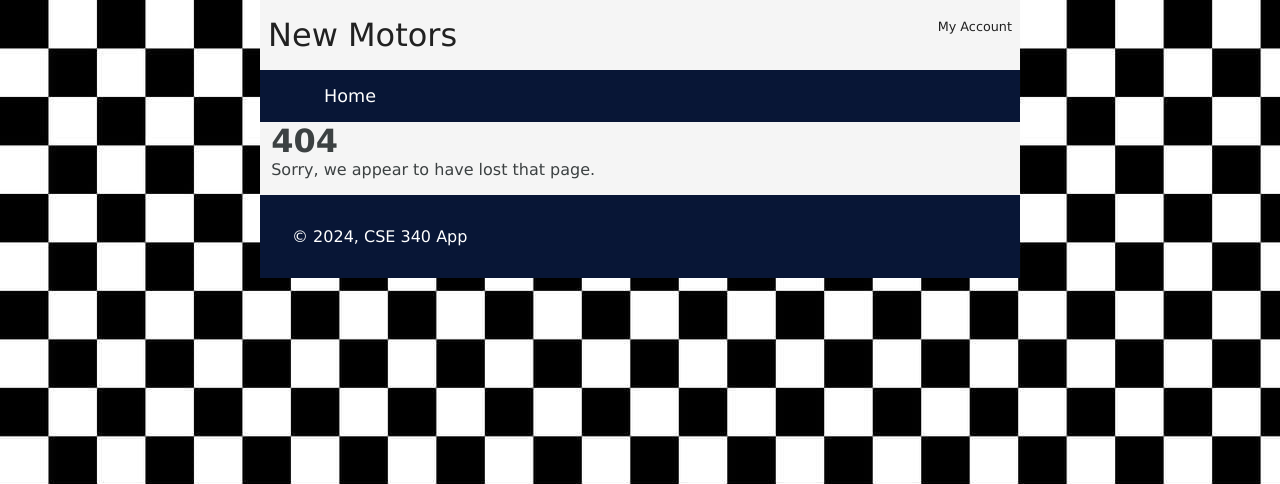
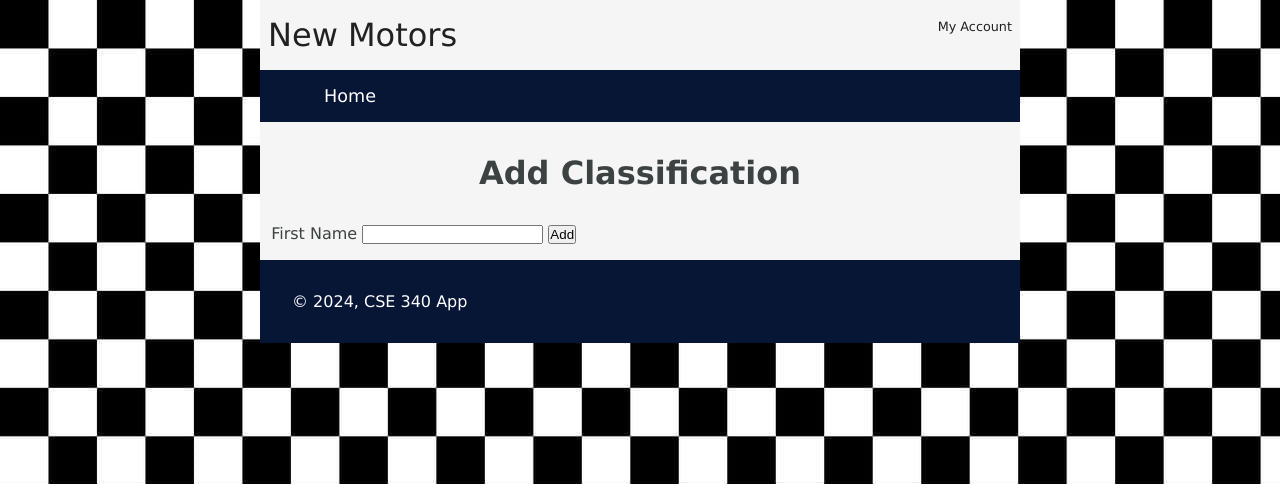
Before and after one commit to NdikumNdifor/cse340-node-project-2024, a Node server app: page /inventory/add-classification in a window 1280 px wide. Shown: the top 484 px of the page. Run offline with Node 20, Linux system fonts and the light colour scheme; data that the repository does not hold is empty; some libraries are stand-ins or nearby versions.

Commit message:
Added new management and add classification views

```diff
--- a/controllers/managementController.js
+++ b/controllers/managementController.js
@@ -1,7 +1,8 @@
 const utilities = require("../utilities/")
+// const addClassificationModel = require("../addClassification")
 
 async function buildManagement(req, res){
-  const nav = await utilities.getNav()
+  let nav = await utilities.getNav()
   // req.flash("notice", "This is a flash message.")
   res.render("inventory/management", {
     title: "Vehicle Management",
@@ -9,4 +10,47 @@ async function buildManagement(req, res){
  })
 }
 
-module.exports = {buildManagement}
+// Buid the classification form for receiving new classification
+async function buildClassificationForm(req, res){
+  let nav = await utilities.getNav()
+  // req.flash("notice", "This is a flash message.")
+  res.render("inventory/add-classification", {
+    title: "Add Classification",
+    nav,
+ })
+}
+
+// Buid the classification form for Entering
+// new classification into the database
+/* ****************************************
+*  Process classification entery
+* *************************************** */
+// async function AddNewClassification(req, res) {
+//     let nav = await utilities.getNav()
+//     const {classification_name} = req.body
+
+//     const regResult = await addClassificationModel.AddClassification(
+//       classification_name,
+
+//     )
+
+//     if (regResult) {
+//       req.flash(
+//         "notice",
+//         `You have successfuly entered ${classification_name} as a classification.`
+//       )
+//       res.status(201).render("inventory/management", {
+//         title: "Add New Classificatio",
+//         nav,
+//       })
+//     } else {
+//       req.flash("notice", "Sorry, the operation failed.")
+//       res.status(501).render("inventory/add-classification", {
+//         title: "Registration",
+//         nav,
+//       })
+//     }
+//   }
+
+
+module.exports = {buildManagement, buildClassificationForm}
--- a/routes/managementRoute.js
+++ b/routes/managementRoute.js
@@ -1,8 +1,13 @@
 const express = require("express")
 const router = new express.Router()
 const managementController = require("../controllers/managementController")
+// const addClassificationController = require("../controllers/buildClassificationForm")
 const utilities = require("../utilities/")
 
+// Routes to management view
 router.get("/management", utilities.handleErrors(managementController.buildManagement));
+module.exports = router;
 
+// Routes to Add classification view
+router.get("/inventory/add-classification", utilities.handleErrors(managementController.buildClassificationForm));
 module.exports = router;
--- a/server.js
+++ b/server.js
@@ -76,8 +76,12 @@ app.use("/inv", itemDetailsRoute)
 
 // Account's routes
 app.use("/account", accountRoute)
+
 // Management routes
 app.use("/", managementRoute)
+
+// Add classification routes
+// app.use("/inventory", managementRoute)
 
 // File Not Found Route - must be last route in list
 app.use(async (req, res, next) => {
--- /dev/null
+++ b/views/inventory/add-classification.ejs
@@ -0,0 +1,14 @@
+<% if (title) { %>
+    <h1 class="main-h"><%= title %></h1>
+    <%- messages() %>
+    <% } else {
+     res.redirect('/')
+    } %>
+
+<div id="add-classi">
+    <form action="/inventory/add-classification" method="post">
+        <label >First Name</label>
+        <input type="text" id="classificationName" name="classification_name" required>
+        <button type="submit">Add</button>
+    </form>
+</div>
--- a/views/inventory/management.ejs
+++ b/views/inventory/management.ejs
@@ -7,5 +7,5 @@
 <%# messages() %>
 <%# itemDetailsTemplate %>
 
-<div id="add-classification" class="add-item"><a href="/inventory/add-classification">Add New Classification</a></div>
-<div id="add-vehicles" class="add-item"><a href="/inventory/add-inventory">Add New Vehicles</a></div>
+<p id="add-classification" class="add-item"><a href="/inventory/add-classification">Add New Classification</a></p>
+<p id="add-vehicles" class="add-item"><a href="/inventory/add-inventory">Add New Vehicles</a></p>
```
